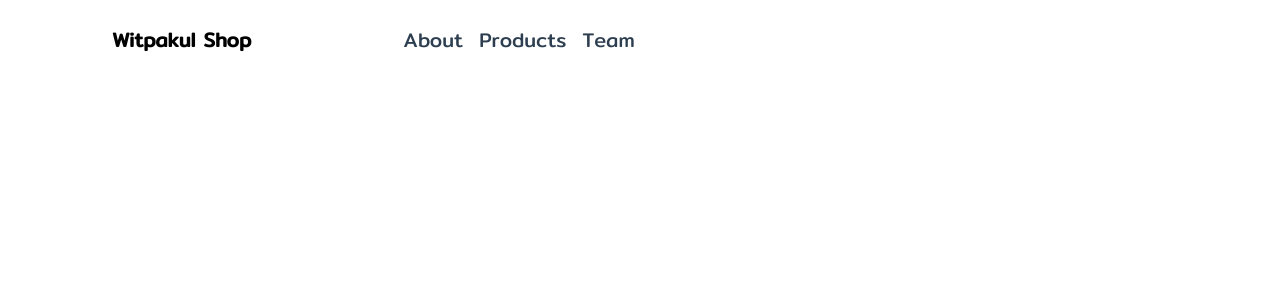
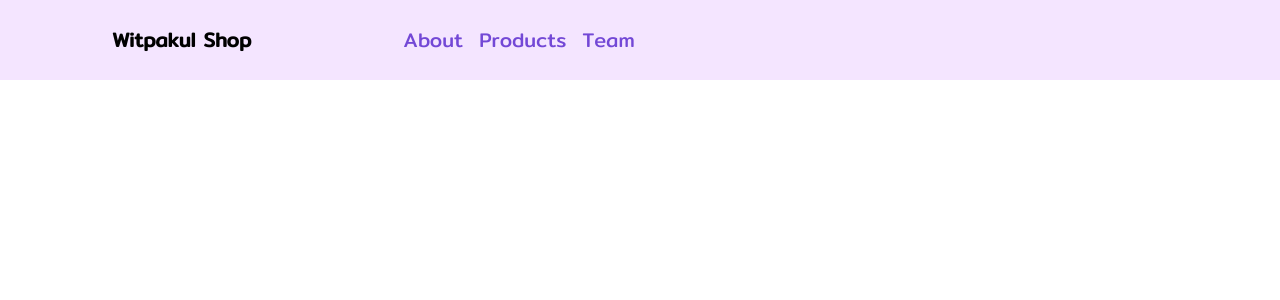
Before and after one commit to WitPaKul/Front_End, a Vue app: page / in a window 1280 px wide. Shown: the top 300 px of the page. Built offline with nearby package versions, Linux system fonts and the light colour scheme.

Commit message:
[ADD] config web theme colors

```diff
--- a/tailwind.config.js
+++ b/tailwind.config.js
@@ -1,8 +1,34 @@
+const colors = require('tailwindcss/colors')
+
 module.exports = {
   purge: [],
   darkMode: false, // or 'media' or 'class'
   theme: {
-    extend: {},
+    colors: {
+      transparent: 'transparent',
+      current: 'currentColor',
+      purple: {
+        light: '#F4E5FF',
+        dark: '#7348D6',
+      },
+      gray: {
+        darkest: '#1f2d3d',
+        dark: '#3c4858',
+        DEFAULT: '#555555',
+        light: '#E5E5E5',
+      },
+      blue: {
+        light: '#D2F5F8',
+        DEFAULT: '#1AC6D4'
+      },
+      black: 'black',
+      white: {
+        dark: 'F9F9F9',
+        DEFAULT: 'FFFFFF'
+    },
+      green: 'green',
+      red: 'red'
+    }
   },
   variants: {
     extend: {},
```
